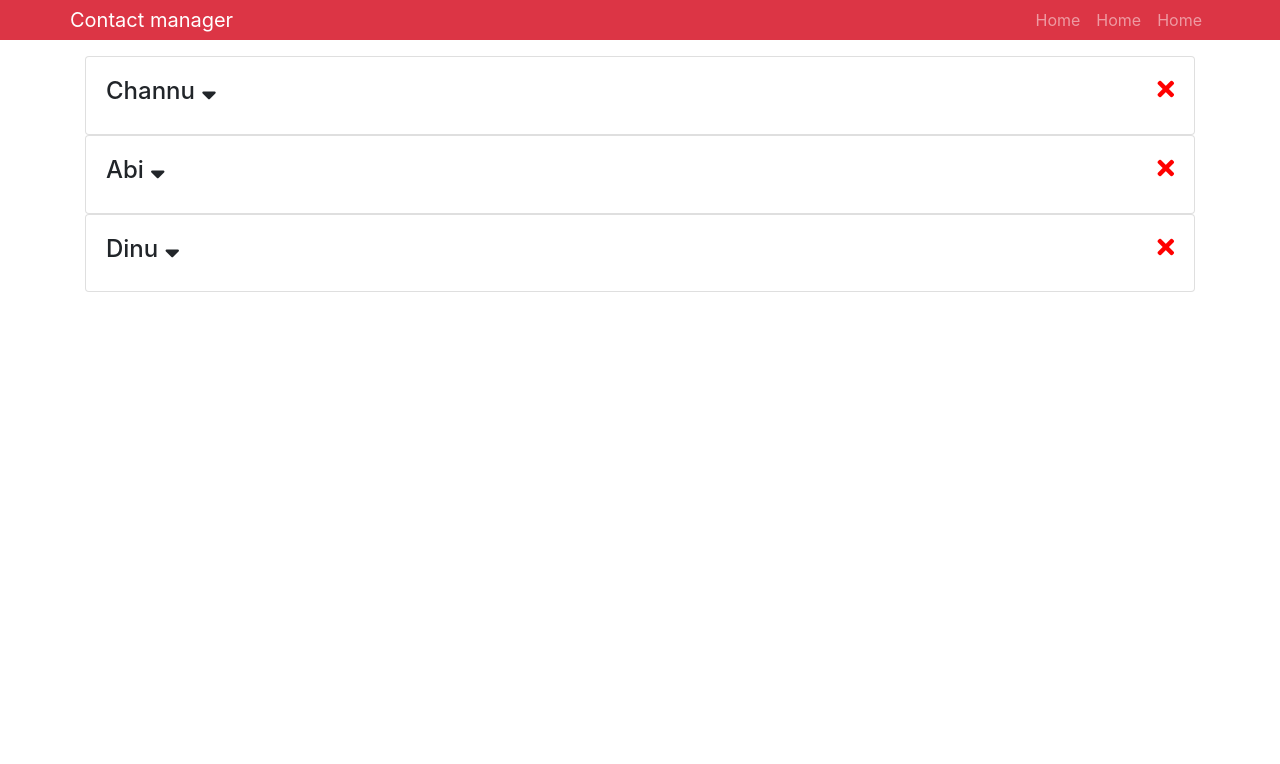
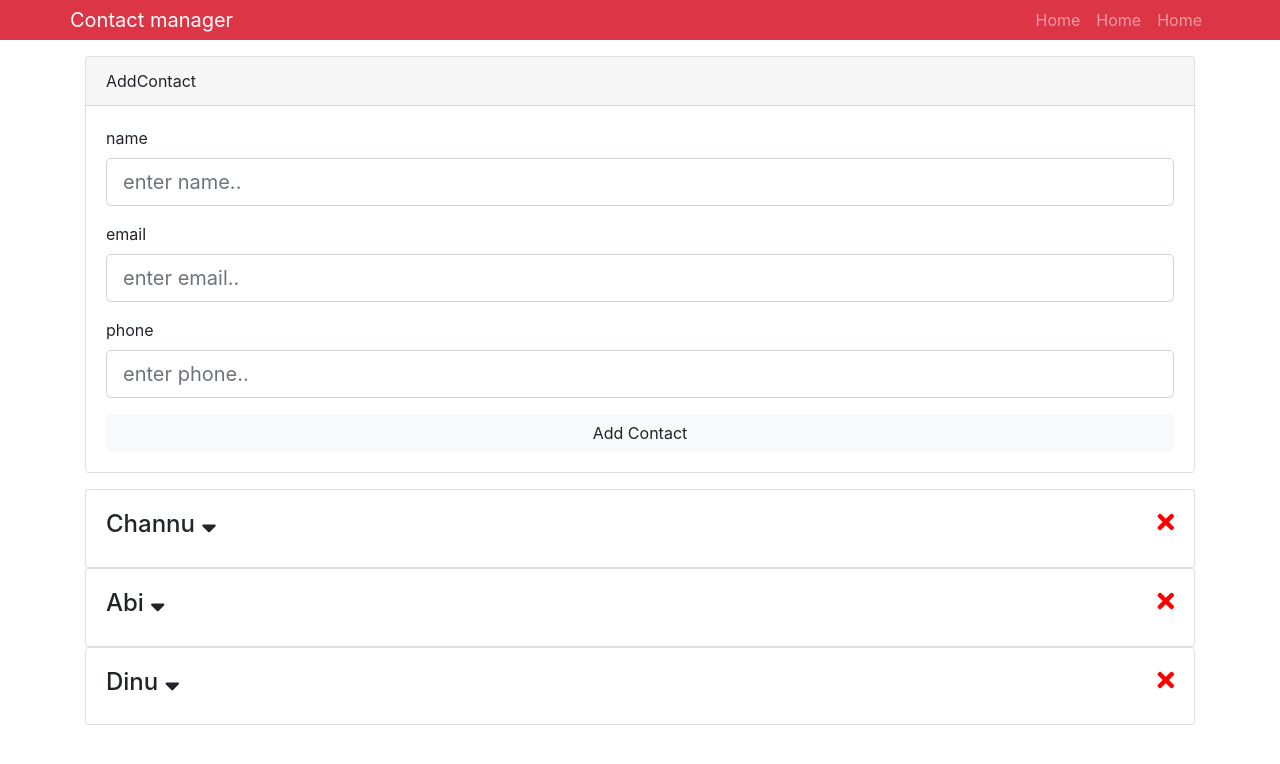
Before and after one commit to channaveerayya/ReactJs, a React (Create React App) app in the folder React-course/myapp/: page / in a window 1280 px wide. Shown: the top 764 px of the page. Built offline with nearby package versions, Linux system fonts and the light colour scheme.

Commit message:
delete contact

```diff
--- a/React-course/myapp/src/App.js
+++ b/React-course/myapp/src/App.js
@@ -1,8 +1,8 @@
 import React ,{ Component } from 'react';
 
-import Contacts from './components/Contacts';
-import Header from './components/Header';
-
+import Contacts from './components/contacts/Contacts';
+import Header from './components/layout/Header';
+import AddContact from './components/contacts/AddContact';
 import {Provider} from './context'
 
 import  'bootstrap/dist/css/bootstrap.min.css';
@@ -14,6 +14,7 @@
       <div className="App">
        <Header branding="Contact manager" />
         <div className="container">
+        <AddContact />
          <Contacts />
         </div>
       </div>
--- /dev/null
+++ b/React-course/myapp/src/components/contacts/AddContact.js
@@ -0,0 +1,69 @@
+import React, { Component } from 'react'
+
+ class AddContact extends Component {
+
+
+    state={
+        name:'',
+        email:'',
+        phone:''
+    }
+    onSubmit=(e)=>{
+        e.preventDefault();
+    }
+    onAction=e=>this.setState(
+        {[e.target.name]:e.target.value}
+        )
+  render() {
+    const {name,email,phone}=this.state;
+    return (
+      <div className="card mb-3">
+      <div className="card-header">
+          AddContact
+      </div>
+      <div className="card-body">
+          <form onSubmit={this.onSubmit}>
+              <div className="form-group">
+                  <label htmlFor="name">name</label>
+                  <input
+                    type="text"
+                    name="name"
+                    className="form-control form-control-lg"
+                    placeholder="enter name.."
+                    value={name}
+                    onChange={this.onAction}
+                    />
+              </div>
+              <div className="form-group">
+                  <label htmlFor="name">email</label>
+                  <input
+                    type="text"
+                    name="email"
+                    className="form-control form-control-lg"
+                    placeholder="enter email.."
+                    value={email}
+                    onChange={this.onAction}
+
+                    />
+              </div>
+              <div className="form-group">
+                  <label htmlFor="name">phone</label>
+                  <input
+                    type="text"
+                    name="phone"
+                    className="form-control form-control-lg"
+                    placeholder="enter phone.."
+                    value={phone}
+                    onChange={this.onAction}
+                    />
+              </div>
+              <input type="submit" value="Add Contact"
+              className="btn btn-block btn-light"/>
+          </form>
+      </div>
+
+      </div>
+    )
+  }
+}
+export default AddContact;
--- a/React-course/myapp/src/components/Contact.js
+++ b/React-course/myapp/src/components/contacts/Contact.js
@@ -1,6 +1,6 @@
 import React, {Component} from 'react'
 import PropTypes from 'prop-types'
- import {Consumer} from '../context';
+ import {Consumer} from '../../context';
 
 export default class Contact extends Component {
 
--- a/React-course/myapp/src/components/Contacts.js
+++ b/React-course/myapp/src/components/contacts/Contacts.js
@@ -1,6 +1,6 @@
 import React, { Component } from 'react'
 import Contact from './Contact';
-import {Consumer} from '../context';
+import {Consumer} from '../../context';
  class Contacts extends Component {
 
     deleteContact=(id)=>{
```
Also changed, not shown: React-course/myapp/src/components/contacts/AddContactRef.js (added, +80 -0 lines), React-course/myapp/src/components/layout/Header.js (renamed from React-course/myapp/src/components/Header.js).
